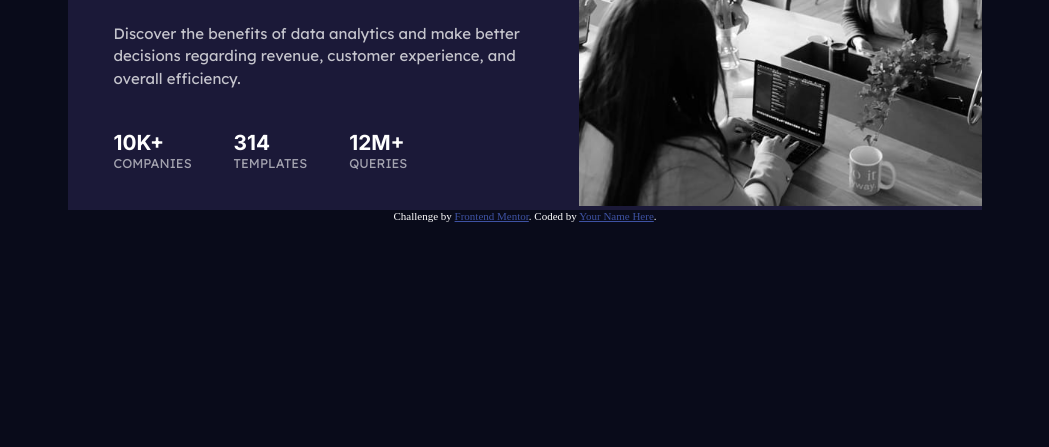
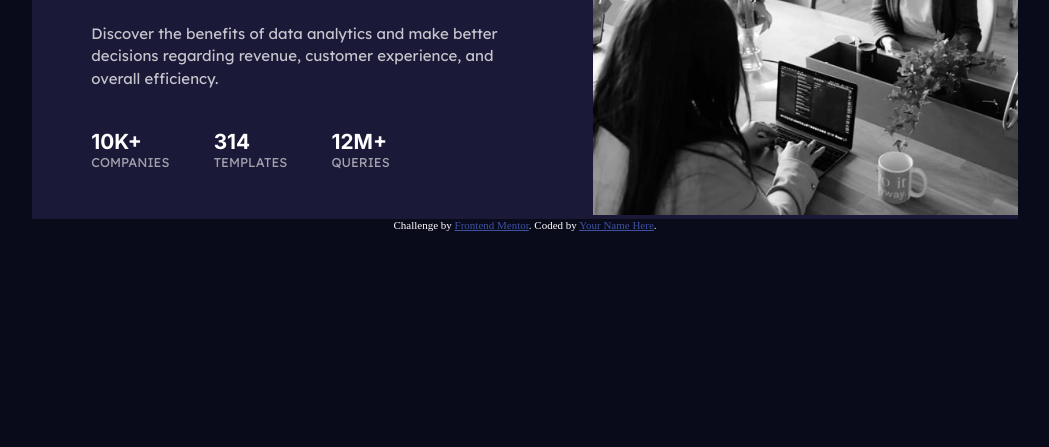
Before and after one commit to cornelisgijsbert/FEM-solutions, a plain HTML site: page preview-card/stats-preview-card-component-main/index.html in a window 1280 px wide. Shown: the part 353-800 px from the top of the page, without its empty margins (115-1164 px from the left). Drawn offline with Linux system fonts and the light colour scheme.

Commit message:
grid in body verwijderd, inplaats daarvan flexbox

```diff
--- a/preview-card/stats-preview-card-component-main/index.html
+++ b/preview-card/stats-preview-card-component-main/index.html
@@ -14,8 +14,7 @@
         .attribution {
             font-size: 11px;
             text-align: center;
-            grid-column: 2;
-            grid-row: 3;
+
         }
 
         .attribution a {
--- a/preview-card/stats-preview-card-component-main/styles/style.css
+++ b/preview-card/stats-preview-card-component-main/styles/style.css
@@ -23,10 +23,10 @@ body {
     background-color: var(--main-background);
     font-size: 15px;
     color: white;
-    display: grid;
-    grid-template-columns: 1fr 5fr 1fr;
-    grid-template-rows: auto auto auto;
-    align-content: center;
+    display: flex;
+    justify-content: center;
+    align-items: center;
+    flex-direction: column;
     width: 100vw;
     height: 100vh;
 }
@@ -35,8 +35,7 @@ body {
     display: flex;
     flex-direction: row-reverse;
     background-color: var(--card-background);
-    grid-column: 2;
-    grid-row: 2;
+    width: 77%;
 }
 
 .image {
@@ -51,7 +50,7 @@ body {
 }
 
 .text {
-    margin: 2% 5% 2% 5%;
+    margin: 3% 6% 3% 6%;
     width: 51%;
     display: flex;
     flex-direction: column;
```
